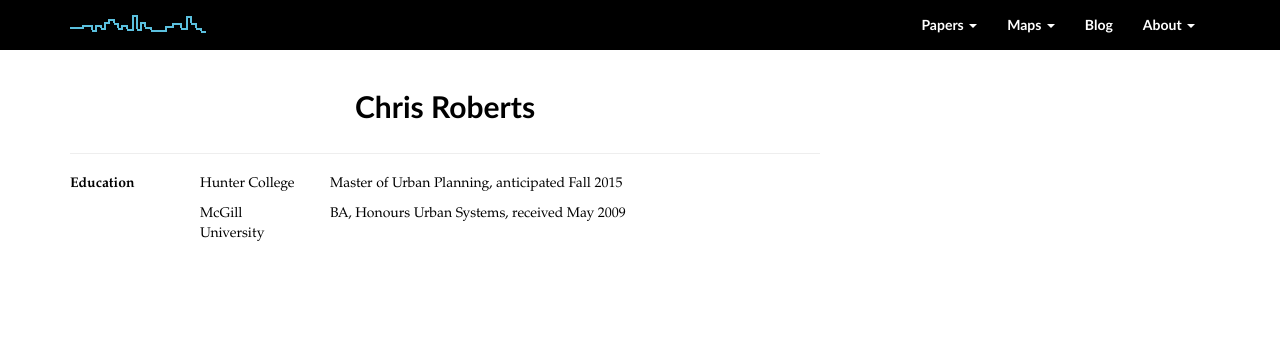
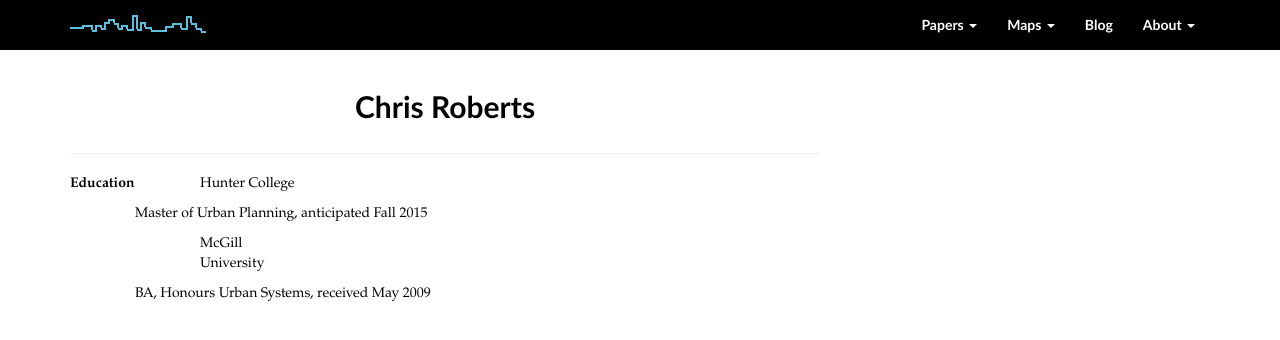
Before and after one commit to chrisrobertsnyc/chrisrobertsnyc.github.io, a Jekyll site: the page built from about/cv.html, in a window 1280 px wide. Shown: the top 340 px of the page. Built offline with Jekyll 4.4.1, drawn with Linux system fonts in a browser that asks for light colours; nearby versions of some CDN libraries.

Commit message:
Update cv.html

```diff
--- a/about/cv.html
+++ b/about/cv.html
@@ -13,7 +13,7 @@
 	<div class="col-md-2">
 		<p>Hunter College</p>
 	</div>
-	<div class="col-md-8">
+	<div class="col-md-8 col-xs-offset-1">
 		<p>Master of Urban Planning, anticipated Fall 2015</p>
 	</div>
 </div>
@@ -21,7 +21,7 @@
 	<div class="col-md-2 col-md-offset-2">
 		<p>McGill University</p>
 	</div>
-	<div class="col-md-8">
+	<div class="col-md-8  col-xs-offset-1">
 		<p>BA, Honours Urban Systems, received May 2009</p>
 	</div>
 </div>
```
